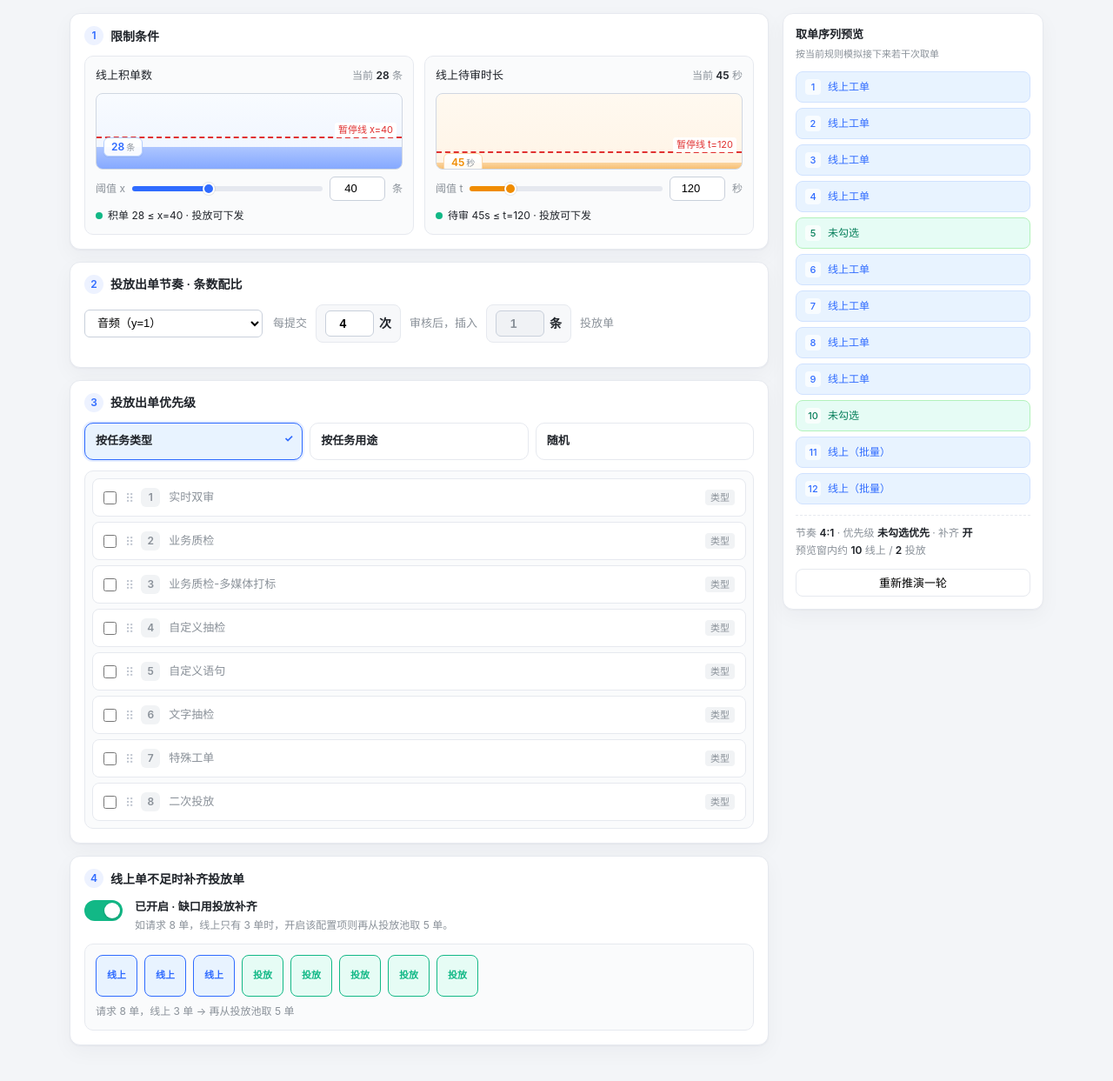
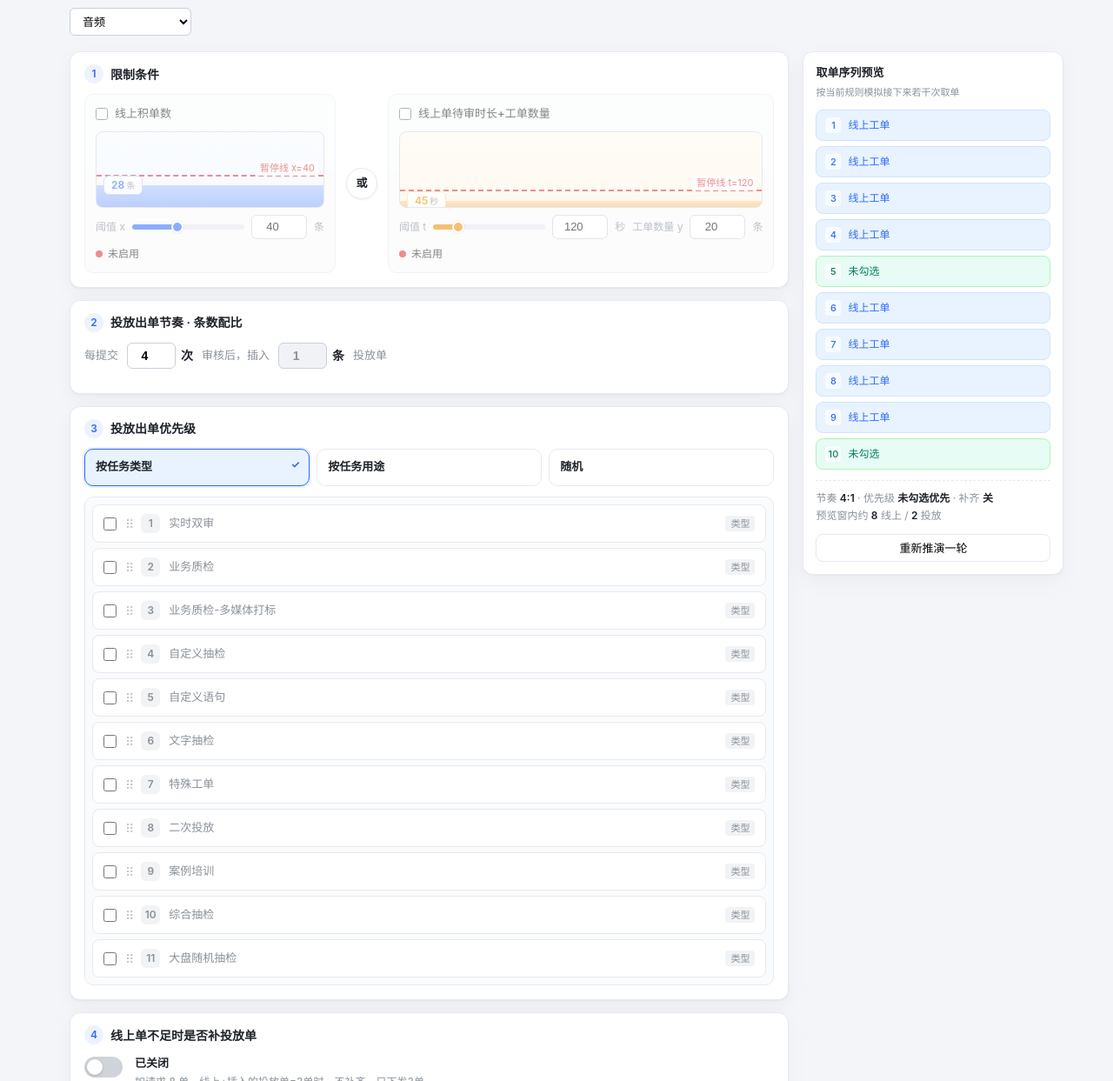
Before and after one commit to weiweiii-art/mixed-dispatch-rules-proto, a plain HTML site: page index.html in a window 1280 px wide. Shown: the part 57-1300 px from the top of the page at 87% size. Drawn offline with Linux system fonts and the light colour scheme.

Commit message:
Update interactive prototype: scope selectors, fuse conditions, and fill demo.
Co-authored-by: Cursor <cursoragent@cursor.com>

```diff
--- a/index.html
+++ b/index.html
@@ -39,6 +39,25 @@
       border-radius: 999px; padding: 2px 10px;
     }
     .hint { color: var(--muted); font-size: 12px; margin-top: 6px; }
+    .scope-bar {
+      margin-top: 12px;
+      display: flex; align-items: center; gap: 10px; flex-wrap: wrap;
+    }
+    .scope-bar .scope-label {
+      font-size: 13px; color: var(--muted); white-space: nowrap;
+    }
+    .scope-bar select {
+      height: 32px;
+      border: 1px solid #c9d0db;
+      border-radius: 6px;
+      padding: 0 10px;
+      font-size: 13px;
+      background: #fff;
+      outline: none;
+      min-width: 140px;
+      cursor: pointer;
+    }
+    .scope-bar select:focus { border-color: var(--online); }
 
     /* 右侧实时预览条 */
     .layout {
@@ -81,10 +100,25 @@
     /* —— 1. 限制条件：水位熔断 —— */
     .fuse {
       display: grid;
-      grid-template-columns: 1fr 1fr;
+      grid-template-columns: 1fr auto 1fr;
       gap: 12px;
+      align-items: center;
     }
-    @media (max-width: 720px) { .fuse { grid-template-columns: 1fr; } }
+    .fuse-or {
+      width: 36px; height: 36px;
+      border-radius: 50%;
+      border: 1px solid var(--line);
+      background: #fff;
+      color: var(--text);
+      font-size: 13px; font-weight: 700;
+      display: flex; align-items: center; justify-content: center;
+      box-shadow: 0 1px 3px rgba(20,30,50,.06);
+      flex-shrink: 0;
+    }
+    @media (max-width: 720px) {
+      .fuse { grid-template-columns: 1fr; }
+      .fuse-or { justify-self: center; }
+    }
 
     .gauge {
       border: 1px solid var(--line);
@@ -94,11 +128,17 @@
       position: relative;
     }
     .gauge .g-title {
-      display: flex; justify-content: space-between; align-items: baseline;
+      display: flex; align-items: center; gap: 8px;
       margin-bottom: 10px; font-size: 13px; font-weight: 500;
     }
-    .gauge .g-title em { font-style: normal; color: var(--muted); font-weight: 400; font-size: 12px; }
-    .gauge .g-title em b { font-style: normal; font-weight: 600; color: var(--text); }
+    .gauge .g-title label {
+      display: inline-flex; align-items: center; gap: 8px; cursor: pointer;
+    }
+    .gauge .g-title input[type="checkbox"] {
+      width: 14px; height: 14px; accent-color: var(--online); cursor: pointer;
+    }
+    .gauge.off { opacity: .55; }
+    .gauge.off .tank { cursor: default; }
     .tank {
       height: 88px;
       border-radius: 8px;
@@ -227,13 +267,7 @@
       display: flex; align-items: center; gap: 12px; flex-wrap: wrap;
       margin-bottom: 12px;
     }
-    .ratio-ctrl .monitor-select {
-      display: inline-flex; align-items: center; gap: 8px;
-    }
-    .ratio-ctrl .monitor-select .scope-label {
-      font-size: 12px; color: var(--muted); white-space: nowrap;
-    }
-    .ratio-ctrl .monitor-select select {
+    .ratio-ctrl select {
       height: 32px;
       border: 1px solid #c9d0db;
       border-radius: 6px;
@@ -241,10 +275,10 @@
       font-size: 13px;
       background: #fff;
       outline: none;
-      min-width: 200px;
+      min-width: 220px;
       cursor: pointer;
     }
-    .ratio-ctrl .monitor-select select:focus { border-color: var(--online); }
+    .ratio-ctrl select:focus { border-color: var(--online); }
     .ratio-ctrl .ratio-fields {
       display: flex; align-items: center; gap: 10px; flex-wrap: wrap;
     }
@@ -253,8 +287,6 @@
     }
     .ratio-ctrl .pair {
       display: inline-flex; align-items: center; gap: 6px;
-      background: #f7f8fa; border-radius: 8px; padding: 6px 10px;
-      border: 1px solid var(--line);
     }
     .ratio-ctrl .pair b { font-weight: 600; }
     .ratio-ctrl input[type="number"] {
@@ -300,7 +332,7 @@
       padding: 8px;
       min-height: 160px;
     }
-    .sort-list.hidden { display: none; }
+    .hidden { display: none !important; }
     .sort-item {
       display: flex; align-items: center; gap: 10px;
       background: #fff;
@@ -395,7 +427,23 @@
       background: #fafbfc;
     }
     .fill-demo .slots {
-      display: flex; gap: 8px; flex-wrap: wrap; margin-bottom: 8px;
+      display: flex; gap: 8px; flex-wrap: wrap;
+    }
+    .fill-demo .slots.grid-layout {
+      display: grid;
+      gap: 8px;
+    }
+    .fill-demo .slots.grid-pic {
+      grid-template-columns: repeat(4, 1fr);
+      grid-template-rows: repeat(2, 1fr);
+    }
+    .fill-demo .slots.grid-text {
+      grid-template-columns: repeat(2, 1fr);
+      grid-template-rows: repeat(5, 1fr);
+    }
+    .fill-demo .slots.grid-layout .slot {
+      width: 100%;
+      height: 52px;
     }
     .slot {
       width: 48px; height: 48px; border-radius: 8px;
@@ -414,11 +462,13 @@
       background: var(--drop-bg); color: var(--drop); font-weight: 600;
       animation: pop .3s ease;
     }
+    .slot.filled-insert {
+      width: auto; min-width: 48px; padding: 0 6px;
+      font-size: 10px; line-height: 1.2; text-align: center;
+    }
     .slot.empty-warn {
       border-color: #ffa8a8; background: #fff5f5; color: var(--danger);
     }
-    .fill-note { font-size: 12px; color: var(--muted); }
-
     /* —— 右侧预览 —— */
     .preview {
       position: sticky; top: 16px;
@@ -447,6 +497,9 @@
     }
     .ticket.online {
       background: var(--safe); color: var(--online); border-color: #d0e2ff;
+    }
+    .ticket.online.fuse {
+      background: #fff5f5; color: var(--danger); border-color: #ffc9c9;
     }
     .ticket.drop {
       background: var(--drop-bg); color: #087f5b; border-color: #b2f2bb;
@@ -529,6 +582,13 @@
   <div class="page">
     <div class="page-hd">
       <div class="page-title">出单规则配置</div>
+      <div class="scope-bar">
+        <select id="monitorSelect">
+          <option value="voice" selected>音频</option>
+          <option value="picture">图片</option>
+          <option value="text">文字</option>
+        </select>
+      </div>
     </div>
 
     <div class="layout">
@@ -541,10 +601,12 @@
           </div>
           <div class="card-bd">
             <div class="fuse">
-              <div class="gauge" data-kind="count">
+              <div class="gauge" data-kind="count" id="gaugeCount">
                 <div class="g-title">
-                  <span>线上积单数</span>
-                  <em id="hintCount">当前 <b>28</b> 条</em>
+                  <label>
+                    <input type="checkbox" id="enableCount" />
+                    <span>线上积单数</span>
+                  </label>
                 </div>
                 <div class="tank" id="tankCount">
                   <div class="water" id="waterCount" style="height:35%"></div>
@@ -565,10 +627,14 @@
                 </div>
               </div>
 
-              <div class="gauge" data-kind="time">
+              <div class="fuse-or" title="满足任一条件即触发">或</div>
+
+              <div class="gauge" data-kind="time" id="gaugeTime">
                 <div class="g-title">
-                  <span>线上待审时长</span>
-                  <em id="hintTime">当前 <b>45</b> 秒</em>
+                  <label>
+                    <input type="checkbox" id="enableTime" />
+                    <span>线上单待审时长+工单数量</span>
+                  </label>
                 </div>
                 <div class="tank time" id="tankTime">
                   <div class="water" id="waterTime" style="height:25%"></div>
@@ -582,6 +648,9 @@
                   <input type="range" class="range-time" id="rangeT" min="5" max="600" step="5" value="120" />
                   <input class="num-box" type="number" id="inputT" min="1" max="9999" value="120" />
                   <span style="font-size:12px;color:var(--muted)">秒</span>
+                  <label>工单数量 y</label>
+                  <input class="num-box" type="number" id="inputTicketY" min="1" max="999" value="20" />
+                  <span style="font-size:12px;color:var(--muted)">条</span>
                 </div>
                 <div class="fuse-status" id="statusTime">
                   <span class="dot"></span>
@@ -599,14 +668,10 @@
           </div>
           <div class="card-bd">
             <div class="ratio-ctrl">
-              <div class="monitor-select">
-                <select id="monitorSelect">
-                  <option value="voice" selected>音频（y=1）</option>
-                  <option value="picture">图片（y≤8）</option>
-                  <option value="text-group">文字·审核组（y≤10）</option>
-                  <option value="text-splice">文字拼接 / 私信拼接（y=1）</option>
-                </select>
-              </div>
+              <select id="textMonitorSelect" class="hidden">
+                <option value="text-group" selected>文字审核组</option>
+                <option value="text-splice">文字拼接/私信拼接</option>
+              </select>
               <div class="ratio-fields">
                 <span class="eq">每提交</span>
                 <div class="pair">
@@ -651,6 +716,9 @@
               <div class="sort-item" draggable="true" data-id="text-sample"><label class="check"><input type="checkbox" /></label><span class="handle">⠿</span><span class="rank">6</span><span class="name">文字抽检</span><span class="tag">类型</span></div>
               <div class="sort-item" draggable="true" data-id="special"><label class="check"><input type="checkbox" /></label><span class="handle">⠿</span><span class="rank">7</span><span class="name">特殊工单</span><span class="tag">类型</span></div>
               <div class="sort-item" draggable="true" data-id="redeploy"><label class="check"><input type="checkbox" /></label><span class="handle">⠿</span><span class="rank">8</span><span class="name">二次投放</span><span class="tag">类型</span></div>
+              <div class="sort-item" draggable="true" data-id="case-train"><label class="check"><input type="checkbox" /></label><span class="handle">⠿</span><span class="rank">9</span><span class="name">案例培训</span><span class="tag">类型</span></div>
+              <div class="sort-item" draggable="true" data-id="composite-sample"><label class="check"><input type="checkbox" /></label><span class="handle">⠿</span><span class="rank">10</span><span class="name">综合抽检</span><span class="tag">类型</span></div>
+              <div class="sort-item" draggable="true" data-id="market-random"><label class="check"><input type="checkbox" /></label><span class="handle">⠿</span><span class="rank">11</span><span class="name">大盘随机抽检</span><span class="tag">类型</span></div>
             </div>
             <div class="sort-list hidden" id="sortPurpose">
               <div class="sort-item" draggable="true" data-id="normal-qc"><label class="check"><input type="checkbox" /></label><span class="handle">⠿</span><span class="rank">1</span><span class="name">常规质检</span><span class="tag">用途</span></div>
@@ -670,22 +738,21 @@
         <!-- 4 补齐 -->
         <section class="card" id="rule-fill">
           <div class="card-hd">
-            <h3><span class="step">4</span>线上单不足时补齐投放单</h3>
+            <h3><span class="step">4</span>线上单不足时是否补投放单</h3>
           </div>
           <div class="card-bd">
             <div class="fill-row">
               <label class="switch">
-                <input type="checkbox" id="fillSwitch" checked />
+                <input type="checkbox" id="fillSwitch" />
                 <span class="track"></span>
               </label>
               <div class="fill-copy">
-                <div class="title" id="fillTitle">已开启 · 缺口用投放补齐</div>
-                <div class="desc">如请求 8 单，线上只有 3 单时，开启该配置项则再从投放池取 5 单。</div>
+                <div class="title" id="fillTitle">已关闭</div>
+                <div class="desc" id="fillDesc">如请求 8 单，线上+插入的投放单=3单时，不补齐，只下发3单。</div>
               </div>
             </div>
             <div class="fill-demo">
               <div class="slots" id="fillSlots"></div>
-              <div class="fill-note" id="fillNote"></div>
             </div>
           </div>
         </section>
@@ -710,12 +777,16 @@
       timeMax: 600,
       x: 40,
       t: 120,
+      y: 20,
+      enableCount: false,
+      enableTime: false,
       monitor: "voice",
       ratioX: 4,
       ratioY: 1,
       prioMode: "type",
-      fill: true,
-      onlineAvail: 3,
+      fill: false,
+      onlineAvail: 2,
+      insertedDrop: 1,
       requestN: 8,
     };
 
@@ -745,25 +816,33 @@
       placeWaterLabel(valTime, tPct);
       valCount.innerHTML = state.countNow + "<small>条</small>";
       valTime.innerHTML = state.timeNow + "<small>秒</small>";
-      hintCount.innerHTML = "当前 <b>" + state.countNow + "</b> 条";
-      hintTime.innerHTML = "当前 <b>" + state.timeNow + "</b> 秒";
 
       lineCount.style.bottom = xPct + "%";
       lineTime.style.bottom = thPct + "%";
       lineCountLabel.textContent = "暂停线 x=" + state.x;
       lineTimeLabel.textContent = "暂停线 t=" + state.t;
 
-      const countPaused = state.countNow > state.x;
-      const timePaused = state.timeNow > state.t;
+      const countHit = state.countNow > state.x;
+      const timeOver = state.timeNow > state.t;
+      const ticketOver = state.countNow > state.y;
+      const timeHit = timeOver && ticketOver;
+      const countPaused = state.enableCount && countHit;
+      const timePaused = state.enableTime && timeHit;
+      gaugeCount.classList.toggle("off", !state.enableCount);
+      gaugeTime.classList.toggle("off", !state.enableTime);
       tankCount.classList.toggle("paused", countPaused);
       tankTime.classList.toggle("paused", timePaused);
 
-      statusCount.innerHTML = countPaused
-        ? '<span class="dot off"></span><span>积单 ' + state.countNow + ' &gt; x=' + state.x + ' · 暂停投放</span>'
-        : '<span class="dot"></span><span>积单 ' + state.countNow + ' ≤ x=' + state.x + ' · 投放可下发</span>';
-      statusTime.innerHTML = timePaused
-        ? '<span class="dot off"></span><span>待审 ' + state.timeNow + 's &gt; t=' + state.t + ' · 暂停投放</span>'
-        : '<span class="dot"></span><span>待审 ' + state.timeNow + 's ≤ t=' + state.t + ' · 投放可下发</span>';
+      statusCount.innerHTML = !state.enableCount
+        ? '<span class="dot off"></span><span>未启用</span>'
+        : countPaused
+          ? '<span class="dot off"></span><span>积单 &gt; x=' + state.x + ' · 暂停投放</span>'
+          : '<span class="dot"></span><span>积单 ≤ x=' + state.x + ' · 投放可下发</span>';
+      statusTime.innerHTML = !state.enableTime
+        ? '<span class="dot off"></span><span>未启用</span>'
+        : timePaused
+          ? '<span class="dot off"></span><span>待审&gt;' + state.t + '+工单数量&gt;' + state.y + ' · 暂停投放</span>'
+          : '<span class="dot"></span><span>待审≤' + state.t + '+工单数量≥' + state.y + ' · 投放可下发</span>';
 
       refreshPreview();
     }
@@ -814,6 +893,20 @@
     }
     bindNumRange(rangeX, inputX, "x", syncGauge);
     bindNumRange(rangeT, inputT, "t", syncGauge);
+    inputTicketY.addEventListener("change", () => {
+      state.y = Math.max(1, Number(inputTicketY.value) || 1);
+      inputTicketY.value = state.y;
+      syncGauge();
+    });
+
+    enableCount.addEventListener("change", () => {
+      state.enableCount = enableCount.checked;
+      syncGauge();
+    });
+    enableTime.addEventListener("change", () => {
+      state.enableTime = enableTime.checked;
+      syncGauge();
+    });
 
     /* —— 节奏 —— */
     function applyYRule() {
@@ -832,10 +925,16 @@
       refreshPreview();
     }
 
-    monitorSelect.addEventListener("change", () => {
-      state.monitor = monitorSelect.value;
+    function syncMonitorSelect() {
+      const outer = monitorSelect.value;
+      const isText = outer === "text";
+      textMonitorSelect.classList.toggle("hidden", !isText);
+      state.monitor = isText ? textMonitorSelect.value : outer;
       applyYRule();
-    });
+      renderFill();
+    }
+    monitorSelect.addEventListener("change", syncMonitorSelect);
+    textMonitorSelect.addEventListener("change", syncMonitorSelect);
 
     ratioX.addEventListener("change", () => {
       state.ratioX = Math.max(0, Number(ratioX.value) || 0);
@@ -916,18 +1015,41 @@
     enableDrag(sortPurpose);
 
     /* —— 补齐 —— */
+    function shuffleInPlace(arr) {
+      for (let i = arr.length - 1; i > 0; i--) {
+        const j = Math.floor(Math.random() * (i + 1));
+        const tmp = arr[i]; arr[i] = arr[j]; arr[j] = tmp;
+      }
+      return arr;
+    }
+
     function renderFill() {
       fillSlots.innerHTML = "";
+      const isPic = state.monitor === "picture";
+      const isTextGroup = state.monitor === "text-group";
+      const useGrid = isPic || isTextGroup;
+      fillSlots.classList.toggle("grid-layout", useGrid);
+      fillSlots.classList.toggle("grid-pic", isPic);
+      fillSlots.classList.toggle("grid-text", isTextGroup);
       const online = state.onlineAvail;
-      const need = state.requestN;
+      const inserted = state.insertedDrop;
+      const need = isPic ? 8 : isTextGroup ? 10 : state.requestN;
       const on = state.fill;
-      for (let i = 0; i < need; i++) {
+      const kinds = [];
+      for (let i = 0; i < online; i++) kinds.push("online");
+      for (let i = 0; i < inserted; i++) kinds.push("insert");
+      while (kinds.length < need) kinds.push(on ? "drop" : "empty");
+      if (useGrid) shuffleInPlace(kinds);
+      kinds.forEach((kind) => {
         const slot = document.createElement("div");
         slot.className = "slot";
-        if (i < online) {
+        if (kind === "online") {
           slot.classList.add("filled-online");
           slot.textContent = "线上";
-        } else if (on) {
+        } else if (kind === "insert") {
+          slot.classList.add("filled-drop", "filled-insert");
+          slot.textContent = "插入的投放";
+        } else if (kind === "drop") {
           slot.classList.add("filled-drop");
           slot.textContent = "投放";
         } else {
@@ -935,11 +1057,17 @@
           slot.textContent = "空";
         }
         fillSlots.appendChild(slot);
+      });
+      fillTitle.textContent = on ? "已开启" : "已关闭";
+      if (isTextGroup) {
+        fillDesc.textContent = on
+          ? "如请求 10 单，线上+插入的投放单=3单时，再从投放池取7单凑满10单"
+          : "如请求 10 单，线上+插入的投放单=3单时，不补齐，只下发3单。";
+      } else {
+        fillDesc.textContent = on
+          ? "如请求 8 单，线上+插入的投放单=3单时，再从投放池取5单凑满8单"
+          : "如请求 8 单，线上+插入的投放单=3单时，不补齐，只下发3单。";
       }
-      fillTitle.textContent = on ? "已开启 · 缺口用投放补齐" : "已关闭 · 不足则少下发";
-      fillNote.textContent = on
-        ? `请求 ${need} 单，线上 ${online} 单 → 再从投放池取 ${need - online} 单`
-        : `请求 ${need} 单，线上 ${online} 单 → 关闭后不补齐，只下发 ${online} 单`;
     }
     fillSwitch.addEventListener("change", () => {
       state.fill = fillSwitch.checked;
@@ -949,7 +1077,9 @@
 
     /* —— 预览流 —— */
     function isPaused() {
-      return state.countNow > state.x || state.timeNow > state.t;
+      const countPaused = state.enableCount && state.countNow > state.x;
+      const timePaused = state.enableTime && state.timeNow > state.t && state.countNow > state.y;
+      return countPaused || timePaused;
     }
     function topPrioName() {
       if (state.prioMode === "random") return "随机投放";
@@ -994,9 +1124,9 @@
       if (paused) {
         const t = document.createElement("div");
         t.className = "ticket blocked";
-        t.textContent = state.countNow > state.x
+        t.textContent = (state.enableCount && state.countNow > state.x)
           ? "熔断中：积单 > x，仅允许线上"
-          : "熔断中：待审时长 > t，仅允许线上";
+          : "熔断中：待审时长 > t 且 工单数 > y，仅允许线上";
         stream.appendChild(t);
       }
 
@@ -1027,7 +1157,7 @@
       summary.innerHTML =
         (paused ? `当前 <b>熔断</b>，投放全部冻结。<br>` : "") +
         `${layout.name}节奏：每提交 <b>${x}</b> 次审核后，插入 <b>${y}</b> 条投放<br>` +
-        `每块横${layout.cols}竖${layout.rows}共 <b>${layout.total}</b> 张；前 <b>${x}</b> 块全线上，下一块随机混入 <b>${insertY}</b> 张投放<br>` +
+        `前 <b>${x}</b> 块全线上，下一块随机混入 <b>${insertY}</b> 张投放<br>` +
         `预览合计 <b>${onlineCells}</b> 张线上 / <b>${dropCells}</b> 张投放`;
     }
 
@@ -1048,11 +1178,11 @@
       if (paused) {
         const t = document.createElement("div");
         t.className = "ticket blocked";
-        t.textContent = state.countNow > state.x
+        t.textContent = (state.enableCount && state.countNow > state.x)
           ? "熔断中：积单 > x，仅允许线上"
-          : "熔断中：待审时长 > t，仅允许线上";
+          : "熔断中：待审时长 > t 且 工单数 > y，仅允许线上";
         stream.appendChild(t);
-        for (let i = 0; i < 6; i++) names.push({ type: "online", label: "线上工单" });
+        for (let i = 0; i < 6; i++) names.push({ type: "online fuse", label: "线上工单" });
       } else {
         const cycles = 2;
         for (let c = 0; c < cycles; c++) {
@@ -1074,7 +1204,7 @@
         stream.appendChild(el);
       });
 
-      const onlineN = names.slice(0, showN).filter((n) => n.type === "online").length;
+      const onlineN = names.slice(0, showN).filter((n) => n.type.indexOf("online") === 0).length;
       const dropN = names.slice(0, showN).filter((n) => n.type === "drop").length;
 
       summary.innerHTML =
```
